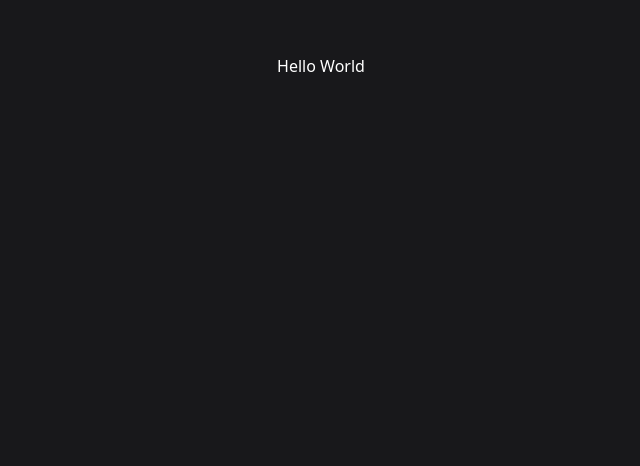
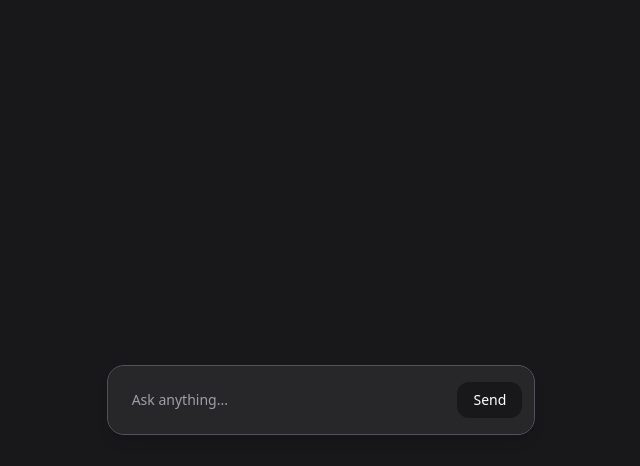
Before and after one commit to Towers77/prueba-tecnica-front, a Next.js app: page / in a window 1280 px wide. Shown: the part 334-800 px from the top of the page, without its empty margins (319-959 px from the left). Built offline with nearby package versions, Linux system fonts and the light colour scheme.

Commit message:
ChatInput almost done

```diff
--- /dev/null
+++ b/src/app/components/ChatInput.tsx
@@ -0,0 +1,59 @@
+'use client';
+
+import { useLayoutEffect, useRef, useState } from 'react';
+import { useChatContext } from '../utils/chatContext';
+
+type ChatInputProps = {
+	action: (payload: FormData) => void;
+};
+
+function ChatInput({ action }: ChatInputProps) {
+	const { messages, setMessages } = useChatContext();
+	const [query, setQuery] = useState<string>('');
+
+	const textAreaRef = useRef<HTMLTextAreaElement>(null);
+	useLayoutEffect(() => {
+		const textArea =
+			textAreaRef.current ??
+			(document.getElementById('query') as HTMLTextAreaElement);
+
+		if (textArea) {
+			textArea.style.height = '0px';
+			const scrollHeight = textArea.scrollHeight;
+			textArea.style.height = `${scrollHeight}px`;
+		}
+	}, [textAreaRef, query]);
+
+	const handleSubmit = () => {
+		if (query.trim() === '') return;
+		setMessages((prev) => [...prev, { text: query.trim(), isFromUser: true }]);
+		console.log(messages);
+	};
+
+	return (
+		<form
+			action={action}
+			className="bg-zinc-800 rounded-2xl w-full flex gap-4 items-center py-4 outline-zinc-600 outline-1 shadow-lg"
+		>
+			<textarea
+				onChange={(e) => setQuery(e.target.value)}
+				className="w-full text-sm placeholder:text-zinc-400 px-6 scrollbar-fancy focus:outline-none resize-none max-h-[120px]"
+				ref={textAreaRef}
+				placeholder="Ask anything..."
+				id="query"
+				name="query"
+				value={query}
+				required
+			/>
+			<button
+				className="bg-zinc-900 px-4 py-2 flex items-center text-sm rounded-xl mr-3 hover:scale-105 hover:shadow-lg transition-all duration-200 cursor-pointer"
+				type="submit"
+				onClick={handleSubmit}
+			>
+				Send
+			</button>
+		</form>
+	);
+}
+
+export default ChatInput;
--- a/src/app/page.tsx
+++ b/src/app/page.tsx
@@ -1,8 +1,18 @@
-import Image from 'next/image';
+'use client';
+
+import { useActionState } from 'react';
 import ChatInput from './components/ChatInput';
+import ChatContextProvider from './utils/chatContext';
+import { getQueryResponse } from './utils/actions';
 
 export default function Home() {
+	const [state, action, isLoading] = useActionState(getQueryResponse, '');
+
 	return (
-		<main className="h-full flex flex-col justify-center">Hello World</main>
+		<main className="h-full w-2/3 lg:w-1/3 flex flex-col justify-end py-8">
+			<ChatContextProvider>
+				<ChatInput action={action} />
+			</ChatContextProvider>
+		</main>
 	);
 }
```
